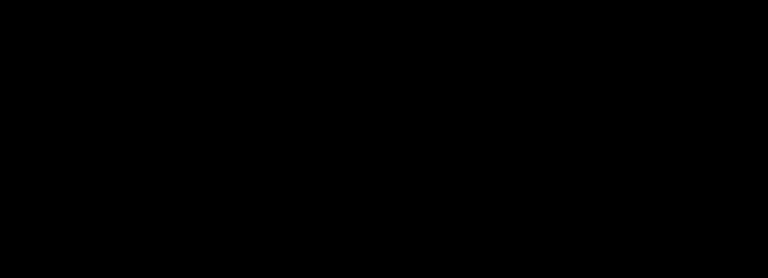
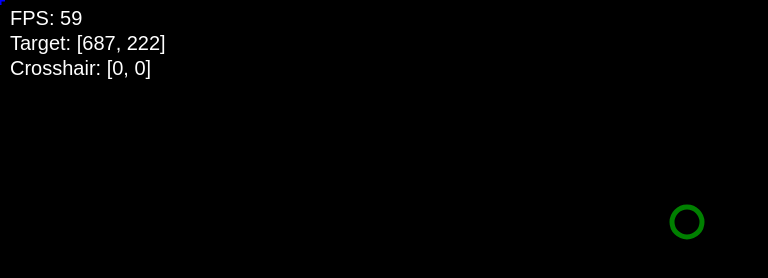
Before and after one commit to ComSecNinja/SimpleGeometry, a plain HTML site: page index.html in a window 1280 px wide. Shown: the whole page, without its empty margins (0-768 px from the left). Drawn offline with Linux system fonts and the light colour scheme; the site is published under a folder, as on GitHub Pages, so addresses that start at the root find nothing.

Commit message:
Fix import path

```diff
--- a/index.html
+++ b/index.html
@@ -26,6 +26,6 @@
 <canvas id="view">
     <span><b>&lte;canvas&gte;</b> element not supported</span>
 </canvas>
-<script src="/main-routine.js" type="text/javascript"></script>
+<script src="main-routine.js" type="text/javascript"></script>
 </body>
 </html>
```
